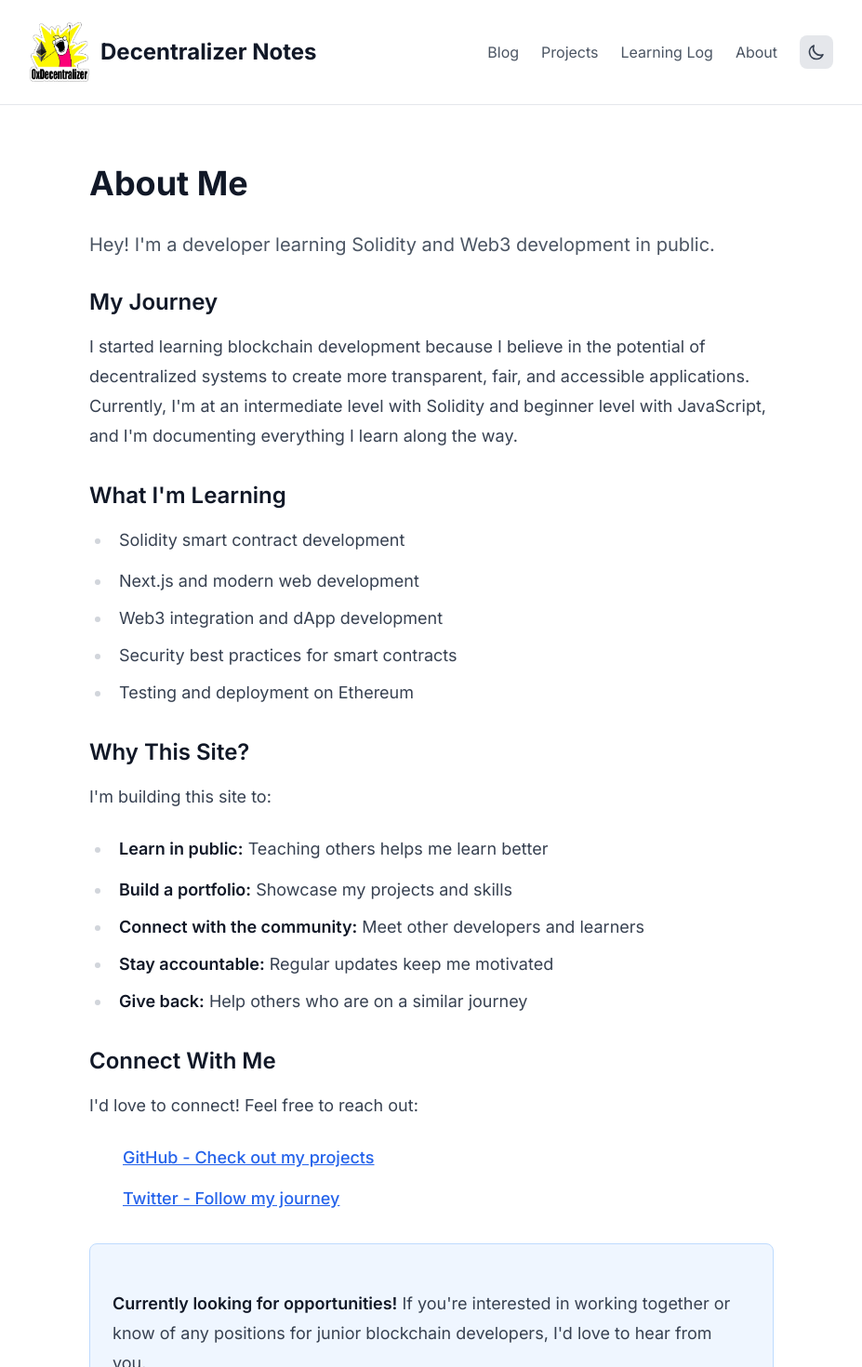
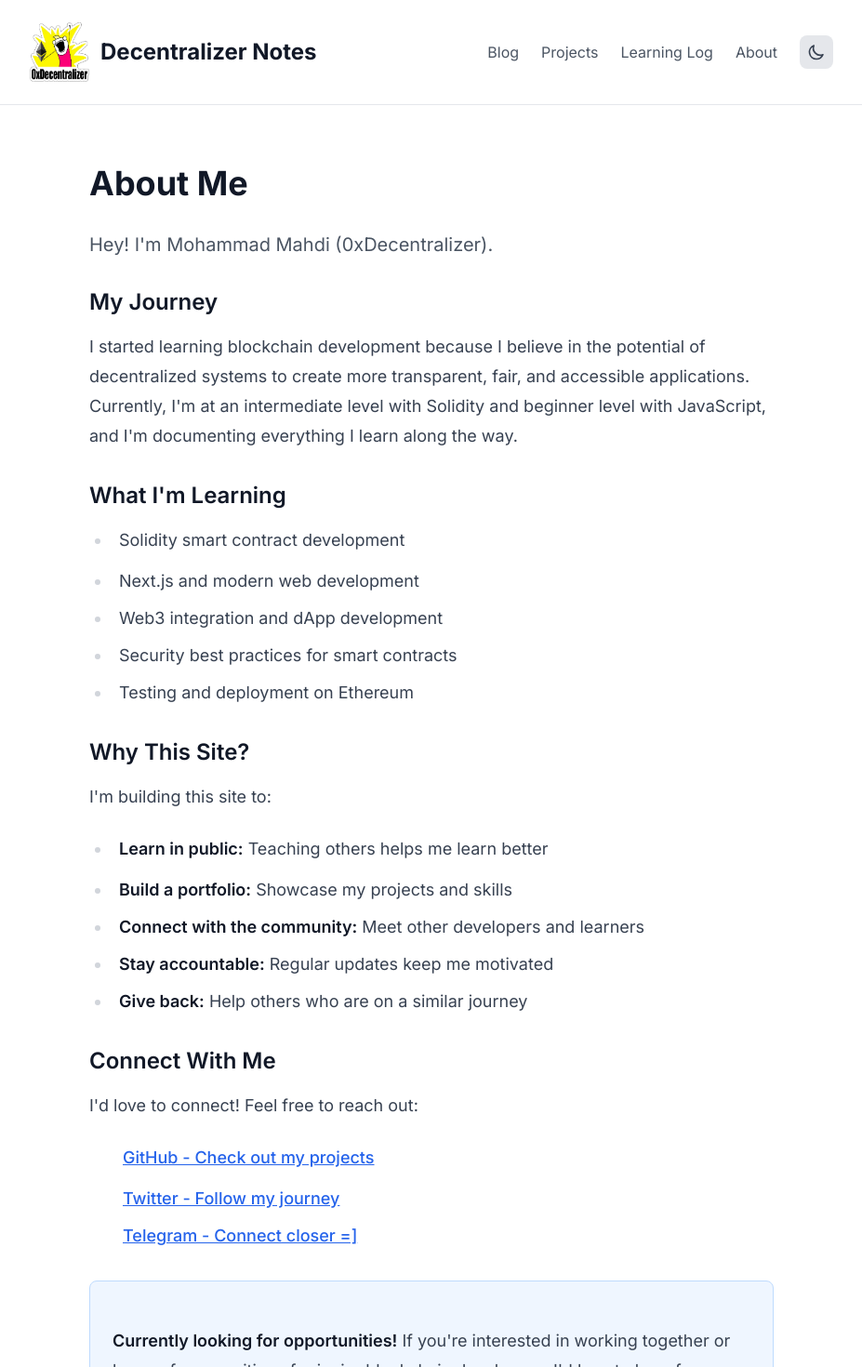
Before and after one commit to 0xDecentralizer/decentralizer-notes, a Next.js app: page /about in a window 1280 px wide. Shown: the top 1470 px of the page at 93% size, without its empty margins (176-1103 px from the left). Built offline with nearby package versions, Linux system fonts and the light colour scheme.

Commit message:
refactor: update abouy page

```diff
--- a/app/about/page.tsx
+++ b/app/about/page.tsx
@@ -5,7 +5,7 @@ export default function AboutPage() {
 
       <div className="prose prose-lg dark:prose-invert max-w-none">
         <p className="text-xl text-gray-600 dark:text-gray-300 mb-6">
-          Hey! I'm a developer learning Solidity and Web3 development in public.
+          Hey! I'm Mohammad Mahdi (0xDecentralizer).
         </p>
 
         <h2 className="text-2xl font-semibold mt-8 mb-4 text-gray-900 dark:text-white">My Journey</h2>
@@ -43,15 +43,21 @@ export default function AboutPage() {
         </p>
         <ul className="list-none space-y-2 mb-6">
           <li>
-            <a href="https://github.com/yourusername" target="_blank" rel="noopener noreferrer"
+            <a href="https://github.com/0xdecentralizer" target="_blank" rel="noopener noreferrer"
                className="text-blue-600 dark:text-blue-400 hover:text-blue-800 dark:hover:text-blue-300">
               GitHub - Check out my projects
             </a>
           </li>
           <li>
-            <a href="https://twitter.com/yourusername" target="_blank" rel="noopener noreferrer"
+            <a href="https://twitter.com/0xdecentralizer" target="_blank" rel="noopener noreferrer"
                className="text-blue-600 dark:text-blue-400 hover:text-blue-800 dark:hover:text-blue-300">
               Twitter - Follow my journey
+            </a>
+          </li>
+          <li>
+            <a href="https://t.me/Oxdecentralizer" target="_blank" rel="noopener noreferrer"
+               className="text-blue-600 dark:text-blue-400 hover:text-blue-800 dark:hover:text-blue-300">
+              Telegram - Connect closer =]
             </a>
           </li>
         </ul>
```
